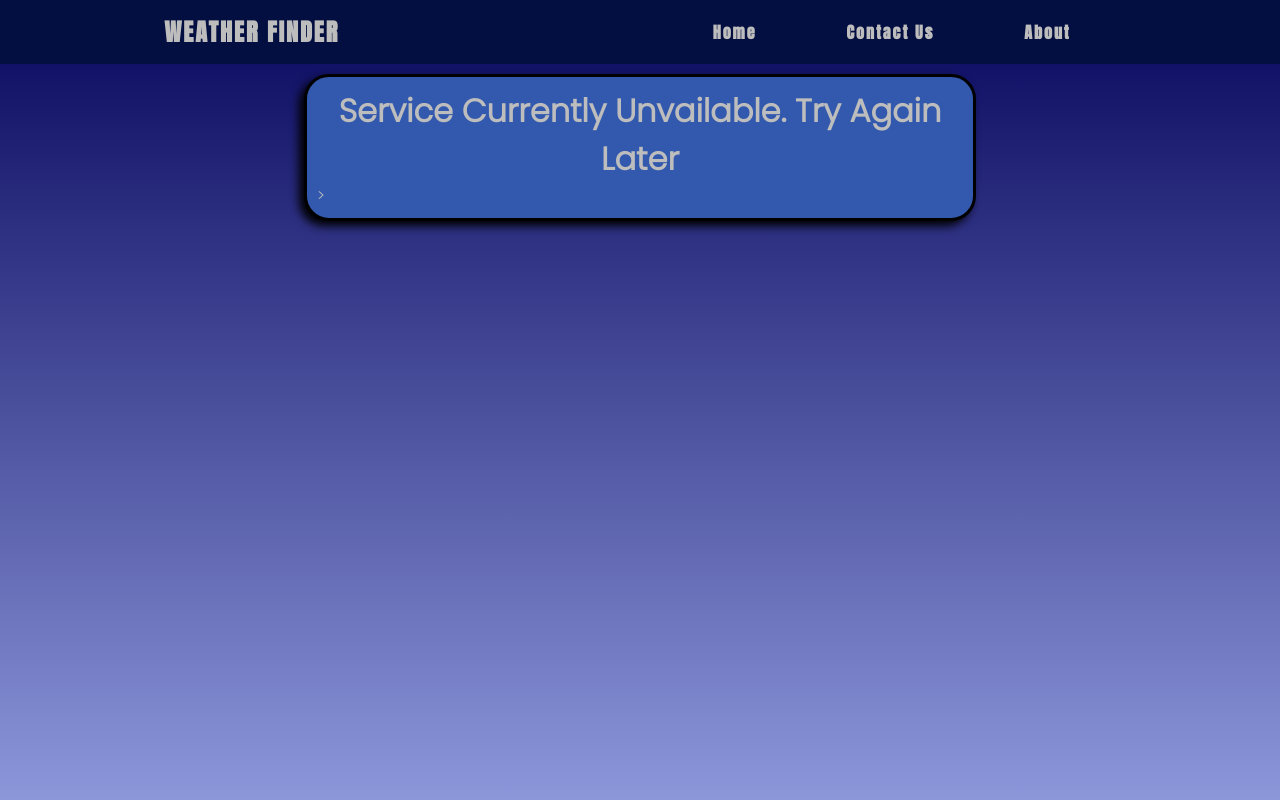
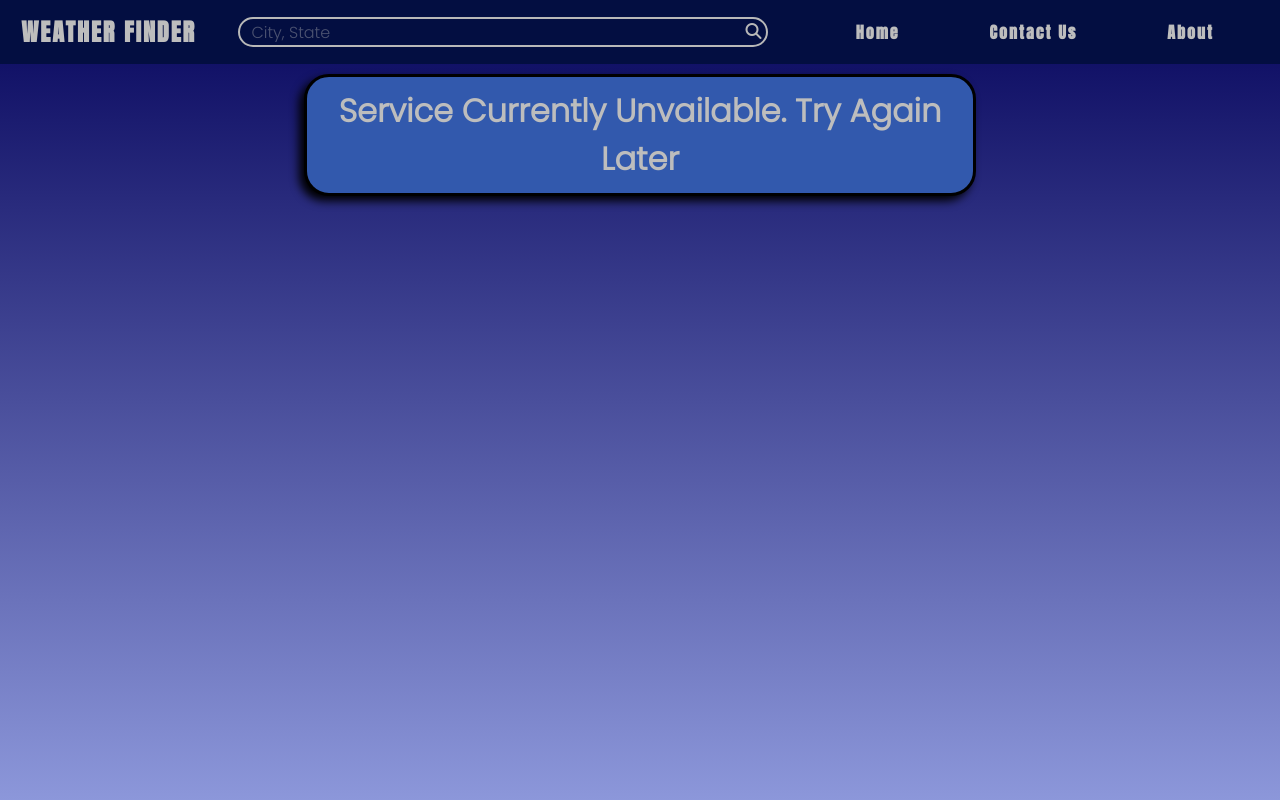
Before and after one commit to MummeJ/Weather_App, a Flask app: page /service_unavailable in a window 1280 px wide. Run offline with Flask 2, Linux system fonts and the light colour scheme; some libraries are stand-ins or nearby versions.

Commit message:
Added search bar functionality to Nav bar

```diff
--- a/flaskr/forms.py
+++ b/flaskr/forms.py
@@ -2,7 +2,5 @@ from flask_wtf import FlaskForm
 from wtforms import StringField, PasswordField, SubmitField
 from wtforms.validators import DataRequired
 
-
 class SearchForm(FlaskForm):
   search_bar = StringField("search_bar", validators=[DataRequired()])
-  submit = SubmitField('Search')
--- a/flaskr/routes.py
+++ b/flaskr/routes.py
@@ -15,8 +15,9 @@ def index():
         form = SearchForm(csrf_enabled=False)
         if request.method == 'POST':
             if form.validate_on_submit():
-                city = form.city.data
-                state = form.state.data
+                input = form.search_bar.data.split(', ')
+                city = input[0]
+                state = input[1]
                 city = city.capitalize()
                 state = state.upper()
                 return redirect('/search/'+city+'_'+state)
@@ -26,13 +27,24 @@ def index():
 
 @bp.route('/service_unavailable', methods=['GET'])
 def unavailable():
-    return render_template('unavailable.html')
+    form = SearchForm(csrf_enabled=False)
+    return render_template('unavailable.html', form=form)
 
 @bp.route('/search/<city>_<state>', methods=['POST', 'GET'])
 def search(city, state):
+    form = SearchForm(csrf_enabled=False)
+    if request.method == 'POST':
+        if form.validate_on_submit():
+            input = form.search_bar.data.split(', ')
+            city = input[0]
+            state = input[1]
+            city = city.capitalize()
+            state = state.upper()
+            return redirect('/search/'+city+'_'+state)
+    #return render_template('search.html', form=form, location=location, weather=current_weather)
     try:
         current_weather = get_weather(city, state)
     except:
         flash('Sorry, we could not find the weather for '+city+', '+state+'. Try searching again!')
         return redirect(url_for('routes.index'))
-    return render_template('search.html', city=city, state=state, weather=current_weather)
+    return render_template('search.html', form=form, city=city, state=state, weather=current_weather)
--- a/flaskr/static/css/main.css
+++ b/flaskr/static/css/main.css
@@ -95,12 +95,52 @@ span {
   box-shadow: -5px 5px 10px black;
 }
 
-.form p {
-  border-radius: 25px;
+.search-bar {
+  height: 30px;
+  border: 2px solid #b8b8b8;
+  border-radius: 50px;
+  padding: 3px;
+  display: flex;
+  margin-right: auto;
 }
 
-.search-bar {
-  background: black;
+.search-bar-input {
+  padding: 0 0.5em;
+  flex-grow: 1;
+  font-size: 1rem;
+  border: 0;
+  background: transparent;
+  color: #b8b8b8;
+  width: 50%;
+  font-family: 'Poppins', sans-serif;
+}
+.search-bar-input:focus {
+  outline: none;
+}
+
+.search-bar-submit {
+  font-size: 1rem;
+  cursor: pointer;
+  border: 0;
+  background: transparent;
+  border-radius: 50%;
+  width: 20px;
+  height: 20px;
+  color: #b8b8b8;
+}
+
+::placeholder {
+  color: #b8b8b8;
+  opacity: 40%;
+  font-family: 'Poppins', sans-serif;
+}
+
+input:-webkit-autofill,
+input:-webkit-autofill:hover,
+input:-webkit-autofill:focus,
+input:-webkit-autofill:active  {
+  transition: background-color 50000s;
+  -webkit-text-fill-color: #fff !important;
 }
 
 @media screen and (max-width:768px){
--- a/flaskr/templates/base.html
+++ b/flaskr/templates/base.html
@@ -8,6 +8,7 @@
     <link rel="preconnect" href="https://fonts.gstatic.com" crossorigin>
     <link href="https://fonts.googleapis.com/css2?family=Anton&display=swap" rel="stylesheet">
     <link href="https://fonts.googleapis.com/css2?family=Poppins:wght@300&display=swap" rel="stylesheet">
+    <script src="https://kit.fontawesome.com/5f92e30ae4.js" crossorigin="anonymous"></script>
     <title>Weather Finder</title>
     {% block head %}{% endblock %}
   </head>
@@ -15,6 +16,14 @@
     <nav>
       <div class="logo">
         <h4>Weather Finder</h4>
+      </div>
+      <div class="form">
+        <form action="" method="POST">
+        {{ form.hidden_tag() }}
+        <div class="search-bar">
+          {{ form.search_bar(size=32,placeholder="City, State",class_="search-bar-input") }}
+          <button type="submit" class="search-bar-submit"><i class="fas fa-search"></i></button>
+        </div>
       </div>
       <ul class='nav-links'>
         <li><a href="/">Home</a></li>
--- a/flaskr/templates/unavailable.html
+++ b/flaskr/templates/unavailable.html
@@ -4,7 +4,7 @@
   <div class="wrapper">
     <div class="location">
       <h1>Service Currently Unvailable.
-      Try Again Later</h1>>
+      Try Again Later</h1>
     </div>
     <br>
     <script src="{{ url_for('static', filename='js/main.js') }}"></script>
```
Also changed, not shown: flaskr/templates/index.html (+0 -13 lines).
